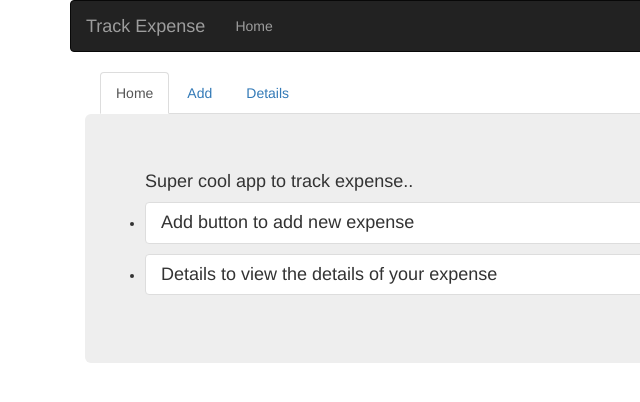
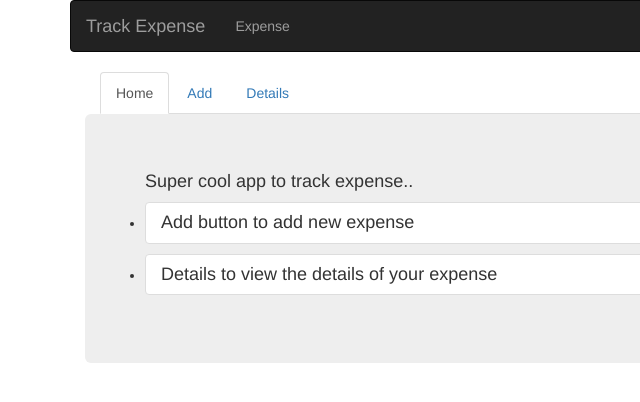
Before and after one commit to jkomban/jk-track-expense, a website: page public/index.html in a window 1280 px wide. Shown: the top 402 px of the page, 0-640 px from the left. Drawn offline with nearby package versions, Linux system fonts and the light colour scheme; some packages are replaced by stand-ins of ours; no server answers.

Commit message:
nav bar change

```diff
--- a/public/index.html
+++ b/public/index.html
@@ -35,7 +35,7 @@
 
         <!-- LINK TO OUR PAGES. ANGULAR HANDLES THE ROUTING HERE -->
         <ul class="nav navbar-nav" id="nav-bar-home">
-            <li><a ng-click="changeTabValue(1)" >Home</a></li>
+            <li><a ng-click="changeTabValue(1)" >Expense</a></li>
         </ul>
     </nav>
 
```
